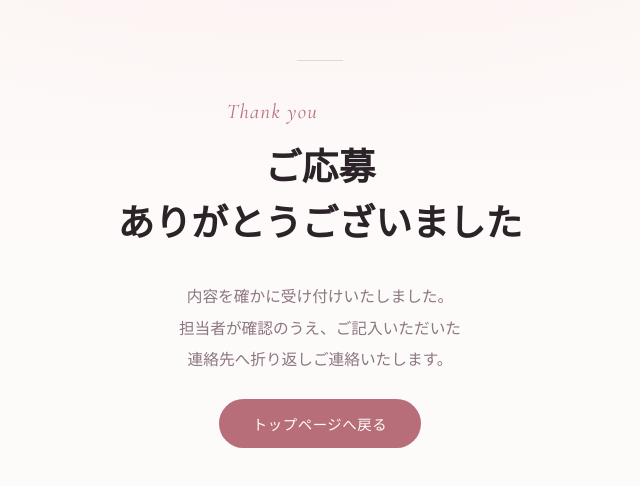
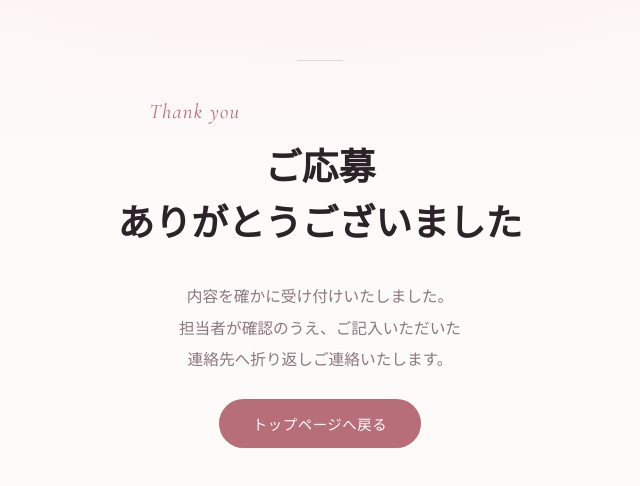
Before and after one commit to shoya-source/rose-entertainment, a plain HTML site: page thanks.html in a window 1280 px wide. Shown: the part 146-632 px from the top of the page, without its empty margins (320-960 px from the left). Drawn offline with Linux system fonts and the light colour scheme; a web font is replaced by a local one.

Commit message:
Add files via upload

```diff
--- a/thanks.html
+++ b/thanks.html
@@ -17,16 +17,16 @@
     box-sizing:border-box;
   }
   *,*::before,*::after{box-sizing:inherit}
-  html,body{height:100%}
+  html,body{min-height:100%}
   body{
-    margin:0; font-family:var(--f-body); color:var(--ink);
+    margin:0; min-height:100svh; font-family:var(--f-body); color:var(--ink);
     background:
       radial-gradient(1200px 600px at 50% -10%, #fbeef0 0%, transparent 60%),
       linear-gradient(180deg,#fdf6f4 0%, var(--paper) 55%);
     display:flex; align-items:center; justify-content:center;
     padding:48px 22px; text-align:center;
   }
-  .card{max-width:560px}
+  .card{max-width:560px;width:100%}
   .eyebrow{font-family:var(--f-display);font-style:italic;font-size:1.3rem;color:var(--rose);letter-spacing:.06em;margin:0 0 .4em}
   h1{font-family:var(--f-mincho);font-weight:600;font-size:clamp(1.6rem,5vw,2.3rem);line-height:1.5;color:var(--ink);margin:0 0 .8em}
   p{font-size:.98rem;line-height:2;color:var(--mauve);margin:0 auto 1.6em;max-width:34ch}
```
